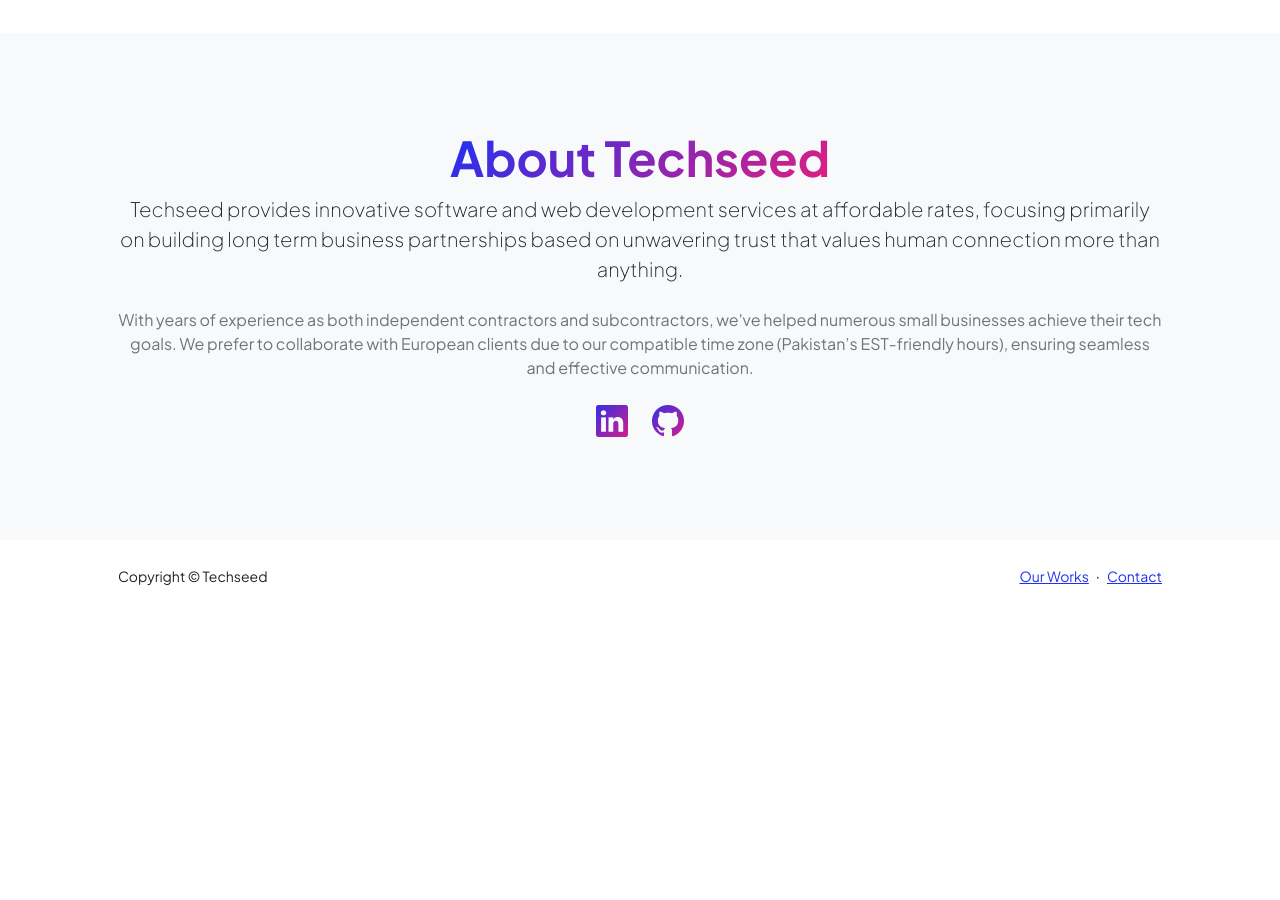
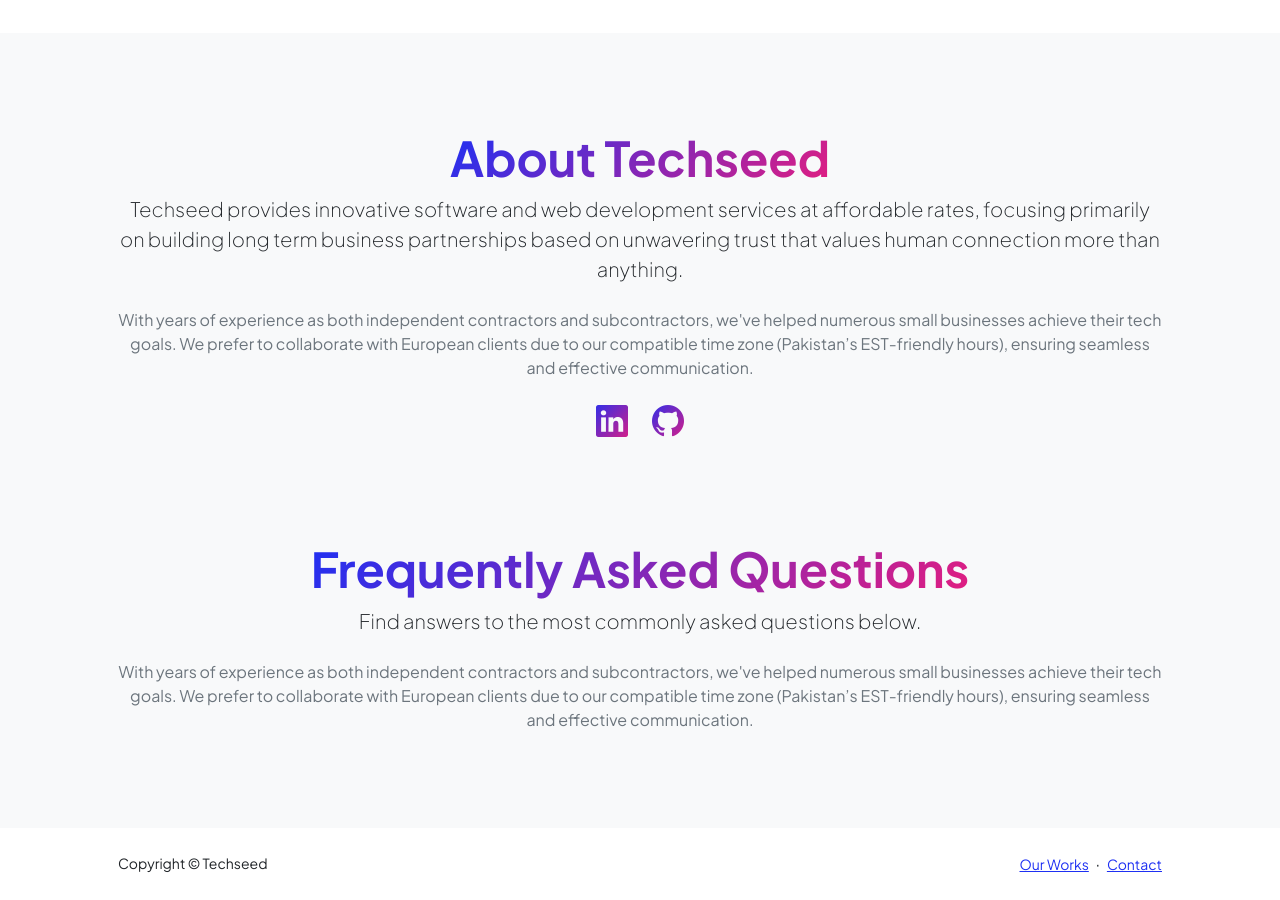
Before and after one commit to techseed-Pk/techseed-Pk.github.io, a Jekyll site: the page built from index.html, in a window 1280 px wide and 900 px high, scrolled down 1109 px. Built offline with Jekyll 4.4.1, drawn with Linux system fonts in a browser that asks for light colours; before the commit the page ends 1721 px from its top, so only the background shows below that.

Commit message:
test changes

```diff
--- a/index.html
+++ b/index.html
@@ -161,5 +161,14 @@
                 </div>
             </div>
         </div>
+        <div class="row gx-5 justify-content-center">
+            <div class="col-xxl-8">
+                <div class="text-center my-5">
+                    <h2 class="display-5 fw-bolder"><span class="text-gradient d-inline">Frequently Asked Questions</span></h2>
+                    <p class="lead fw-light mb-4">Find answers to the most commonly asked questions below.</p>
+                    <p class="text-muted">With years of experience as both independent contractors and subcontractors, we've helped numerous small businesses achieve their tech goals. We prefer to collaborate with European clients due to our compatible time zone (Pakistan’s EST-friendly hours), ensuring seamless and effective communication.</p>
+                </div>
+            </div>
+        </div>
     </div>
 </section>
```
Also changed, not shown: 1 other file.
